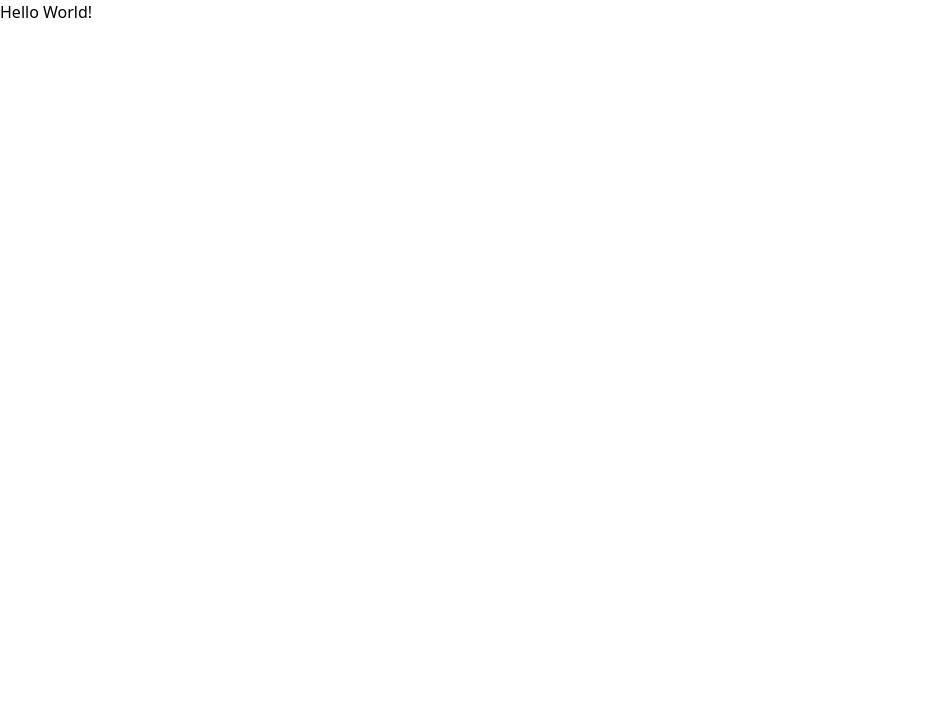
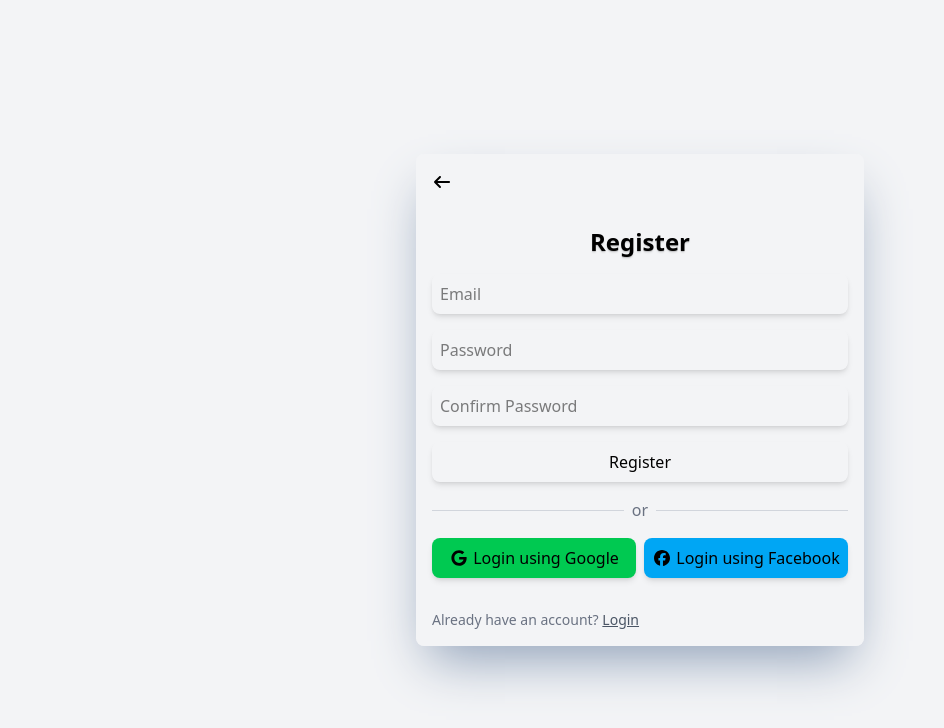
Before and after one commit to neofrank1/message_board_ts, a Next.js app: page /auth/register in a window 1280 px wide. Shown: the top 728 px of the page, without its empty margins (0-944 px from the left). Built offline with nearby package versions, Linux system fonts and the light colour scheme.

Commit message:
Sign Up Page

```diff
--- a/src/app/auth/register/page.tsx
+++ b/src/app/auth/register/page.tsx
@@ -1,6 +1,46 @@
+"use client";
+
+import CardBody from "../../../../components/card/card_body";
+import CardFooter from "../../../../components/card/card_footer";
+import CardHeader from "../../../../components/card/card_header";
+
+import { FontAwesomeIcon } from "@fortawesome/react-fontawesome";
+import { fas } from "@fortawesome/free-solid-svg-icons";
+import { fab } from "@fortawesome/free-brands-svg-icons";
+import Link from "next/link"; // Router
+
 function Register() {
     return(
-        <div>Hello World!</div>
+        <div className="h-screen flex flex-col items-center justify-center bg-gray-100">
+            <div className="rounded-lg overflow-hidden w-full max-w-md shadow-2xl shadow-slate-400">
+                <CardHeader className="bg-gray-100 p-4 rounded-t-lg flex justify-between items-center">
+                    <Link className="hover:text-gray-500" href={'/'}>
+                        <FontAwesomeIcon className="text-md" icon={fas.faArrowLeft} />
+                    </Link>
+                </CardHeader>
+                <CardBody className="bg-gray-100 p-4">
+                    <div className="flex flex-col gap-4">
+                        <h1 className="text-2xl font-bold items-center justify-center flex text-shadow-sm">Register</h1>
+                        <input className="w-full shadow-md rounded-lg p-2" type="email" placeholder="Email" />
+                        <input className="w-full shadow-md rounded-lg p-2" type="password" placeholder="Password" />
+                        <input className="w-full shadow-md rounded-lg p-2" type="password" placeholder="Confirm Password" />
+                        <button className="w-full shadow-md rounded-lg p-2 hover:bg-slate-500 hover:text-white">Register</button>
+                        <div className="flex items-center justify-between">
+                            <hr className="w-full border-gray-300" />
+                            <span className="px-2 text-gray-500">or</span>
+                            <hr className="w-full border-gray-300" />
+                        </div>
+                        <div className="grid grid-cols-2 gap-2">
+                            <button className="w-full shadow-md rounded-lg p-2 bg-green-500 hover:bg-green-700"><span><FontAwesomeIcon icon={fab.faGoogle} className="mr-1"/></span>Login using Google</button>
+                            <button className="w-full shadow-md rounded-lg p-2 bg-sky-500 hover:bg-sky-700"><span><FontAwesomeIcon icon={fab.faFacebook} className="mr-1"/></span>Login using Facebook</button>
+                        </div>
+                    </div>
+                </CardBody>
+                <CardFooter className="bg-gray-100 p-4 rounded-b-lg flex justify-between items-center">
+                    <p className="text-sm text-gray-500">Already have an account? <Link className="text-gray-600 underline" href={'/auth/login'}>Login</Link></p>
+                </CardFooter>
+            </div>
+        </div>
     );
 }
 
```
